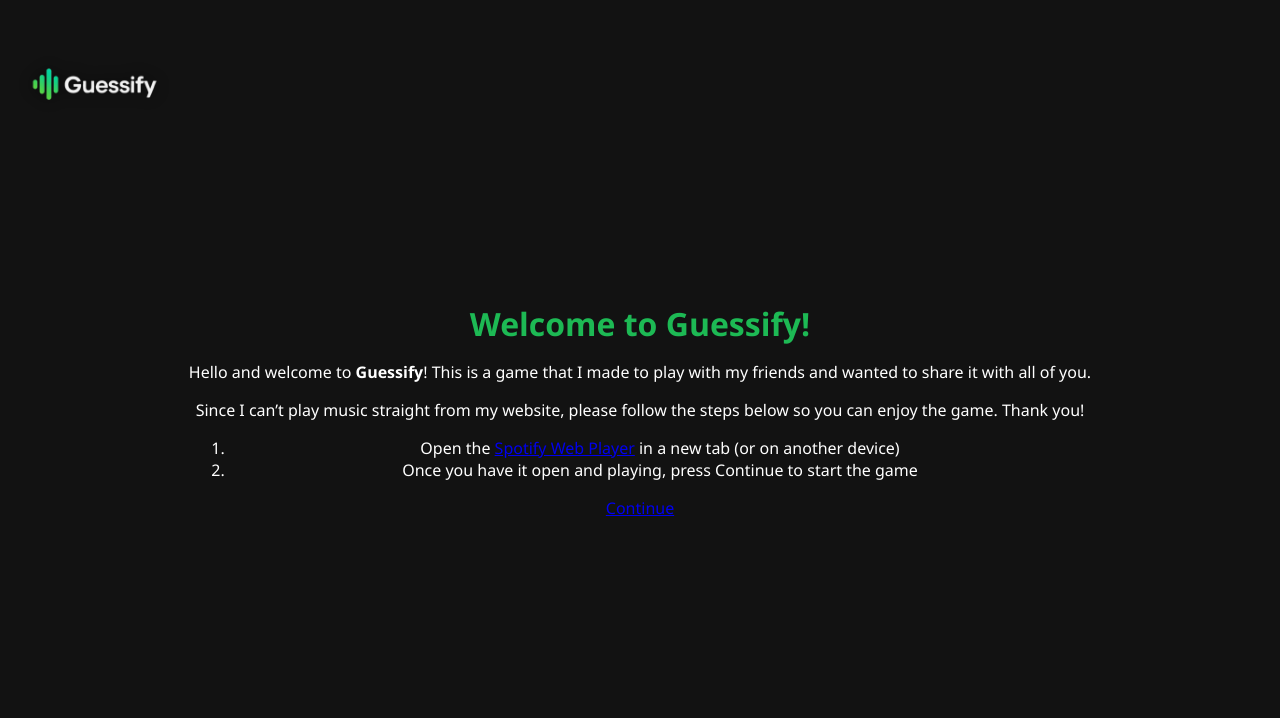
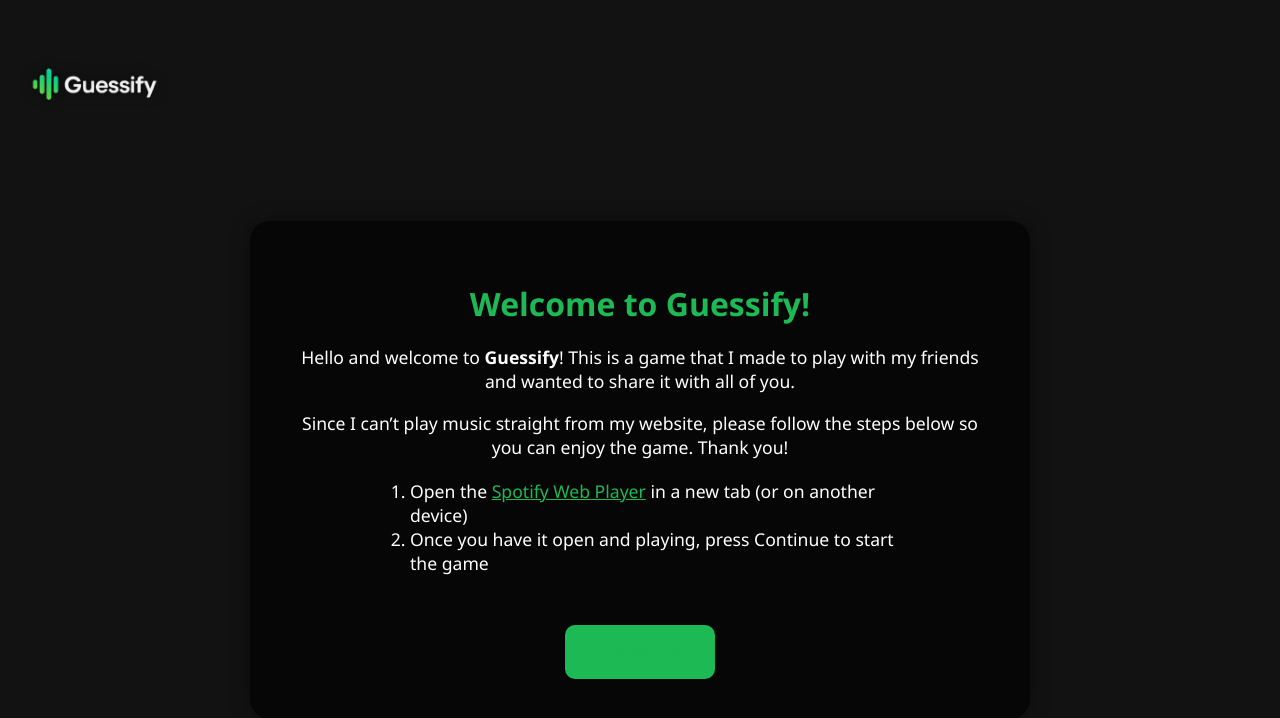
Before and after one commit to mkymac25/spordle, a Flask app: template templates/instructions.html in a window 1280 px wide. Shown: the top 718 px of the page. Run offline with Flask 3, Linux system fonts and the light colour scheme; the template is opened without the code that fills it, so the values that code supplies are empty; parts of the project's set-up code (start-up, migrations or seed data) failed here and were passed over.

Commit message:
Update style.css

```diff
--- a/static/style.css
+++ b/static/style.css
@@ -150,3 +150,50 @@ input[type="text"]:focus {
     width: 200px;
   }
 }
+
+/* ===== Instructions Page ===== */
+.instructions-container {
+  max-width: 700px;
+  margin: 140px auto 0;
+  padding: 40px;
+  background: rgba(0, 0, 0, 0.65);
+  border-radius: 20px;
+  box-shadow: 0 0 20px rgba(0, 0, 0, 0.4);
+  text-align: center;
+  color: #fff;
+  font-size: 1.1rem;
+}
+
+.instructions-container h1 {
+  font-size: 2rem;
+  margin-bottom: 20px;
+  color: #1DB954; /* Spotify green */
+}
+
+.instructions-container a {
+  color: #1DB954;
+  text-decoration: underline;
+}
+
+.instructions-container ol {
+  text-align: left;
+  margin: 20px auto;
+  max-width: 500px;
+}
+
+.continue-button {
+  display: inline-block;
+  margin-top: 30px;
+  padding: 15px 35px;
+  background-color: #1DB954;
+  color: #fff;
+  font-weight: bold;
+  text-decoration: none;
+  border-radius: 10px;
+  transition: background-color 0.3s ease, transform 0.2s ease;
+}
+
+.continue-button:hover {
+  background-color: #17a74a;
+  transform: scale(1.05);
+}
```
